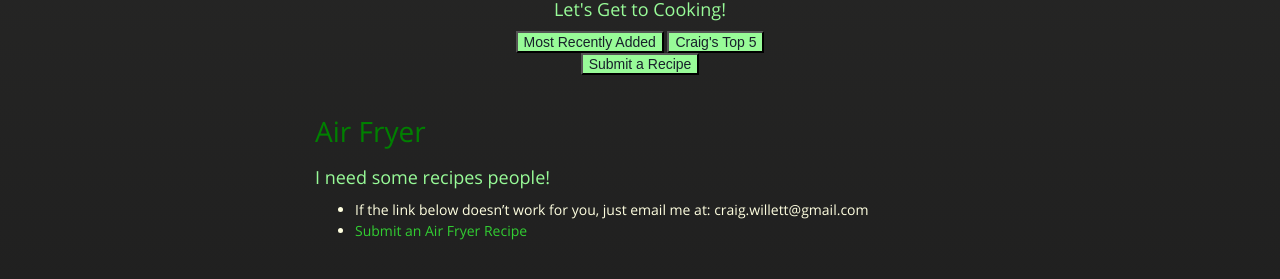
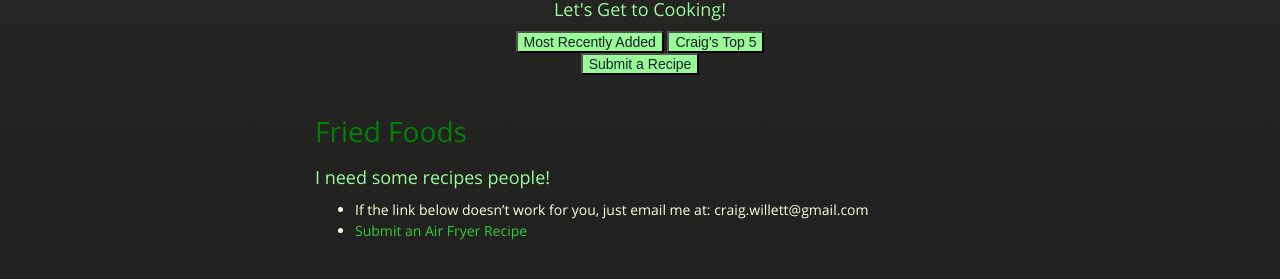
Before and after one commit to cmwillett/TheDigitalCookbook, a Jekyll site: the page built from FriedFoods.md, in a window 1280 px wide. Shown: the part 349-628 px from the top of the page. Built offline with Jekyll 4.4.1, drawn with Linux system fonts in a browser that asks for light colours; nearby versions of some CDN libraries.

Commit message:
Update FriedFoods.md

```diff
--- a/FriedFoods.md
+++ b/FriedFoods.md
@@ -1,9 +1,9 @@
 ---
 layout: default
-title: "Air Fryer"
-tags: air,fryer,fried,fry
+title: "Fried Foods"
+tags: air,fryer,fried,fry,deep
 ---
-# Air Fryer
+# Fried Foods
 
 ### I need some recipes people!
 * If the link below doesn't work for you, just email me at:  craig.willett@gmail.com
```
